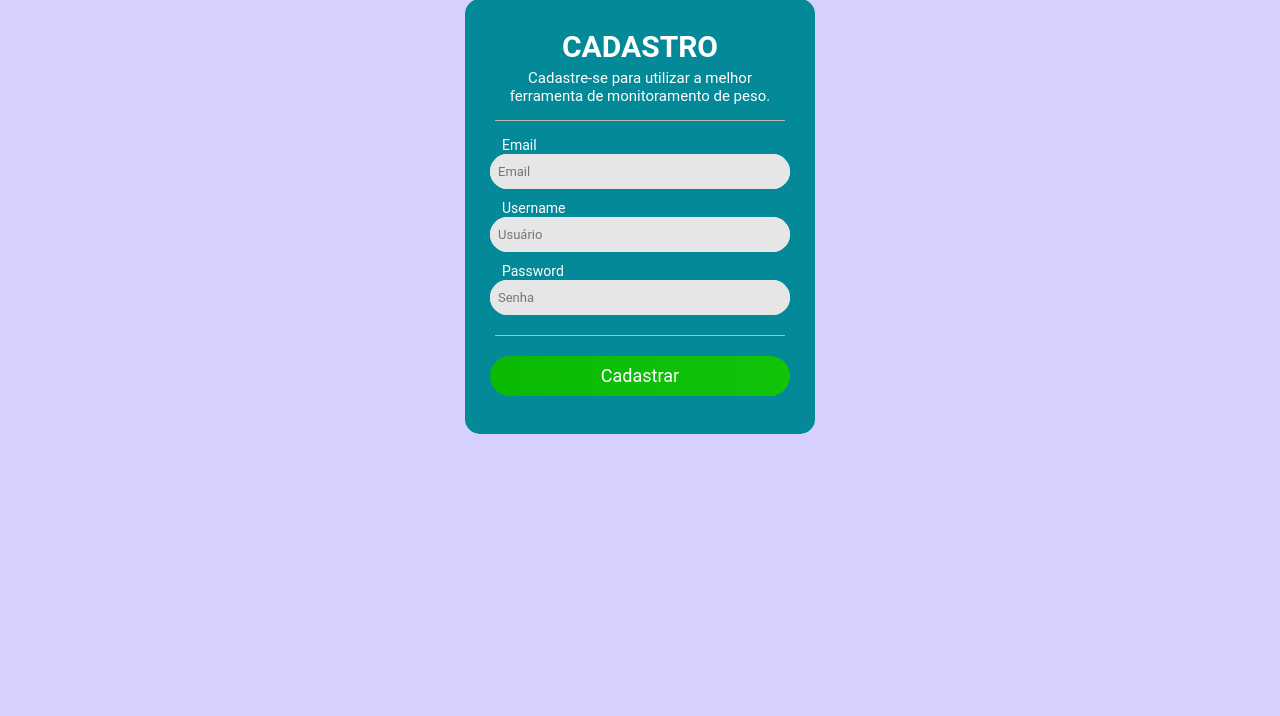
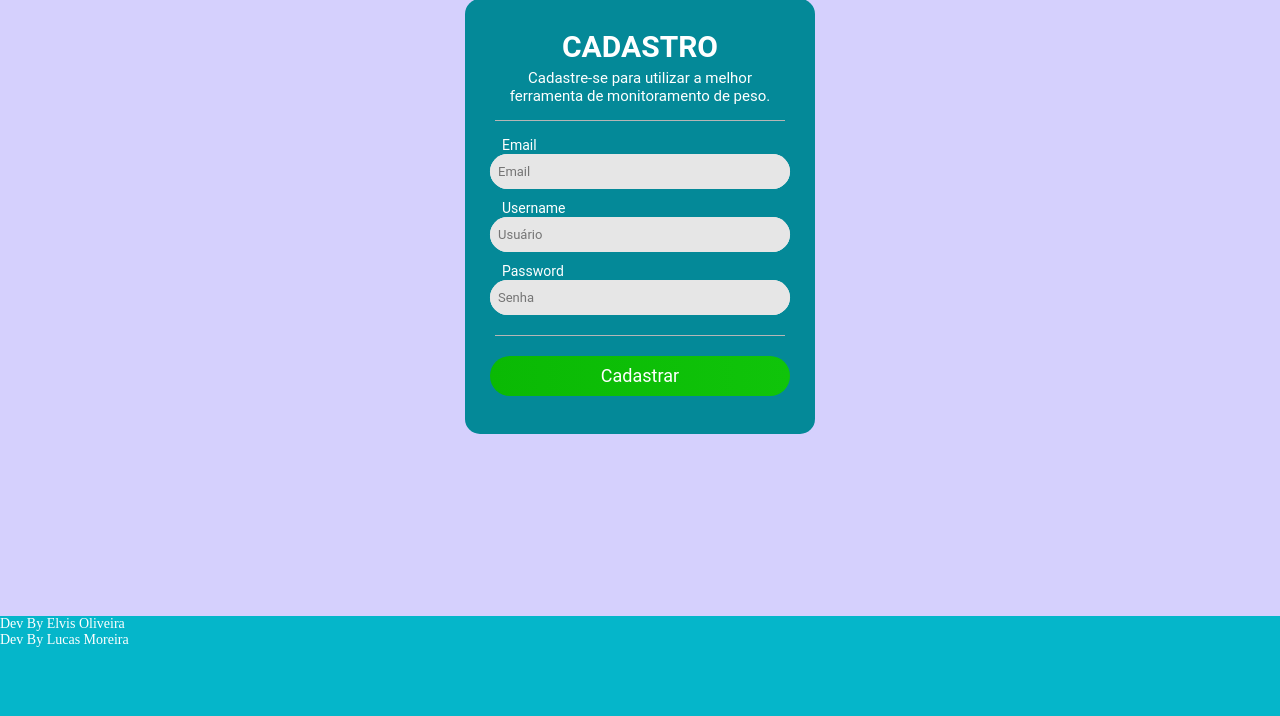
Before and after one commit to elvismota00/pagina_tcc, a PHP site: page /cadastro.html in a window 1280 px wide. Shown: the part 184-900 px from the top of the page. Before the commit the page ends 618 px from the top, so only its background shows below. Run offline with PHP 8.4, Linux system fonts and the light colour scheme; some web fonts are replaced.

Commit message:
footer adicionado

```diff
--- a/cadastro.css
+++ b/cadastro.css
@@ -111,3 +111,13 @@ form {
     margin-right: 30px;
     margin-left: 5px;
 }
+
+footer {
+    width: 100%;
+    height: 100px;
+    background-color: #05B6CA;
+    position: relative;
+    font-family: roboto-light;
+    font-size: 14px;
+    color: #fff;
+}
--- a/cadastro.html
+++ b/cadastro.html
@@ -41,6 +41,9 @@
             </div>
         </div>
     </div>
-
+    <footer class="foot">
+        <p>Dev By Elvis Oliveira</p>
+        <p>Dev By Lucas Moreira</p>
+    </footer>
 </body>
 </html>
```
